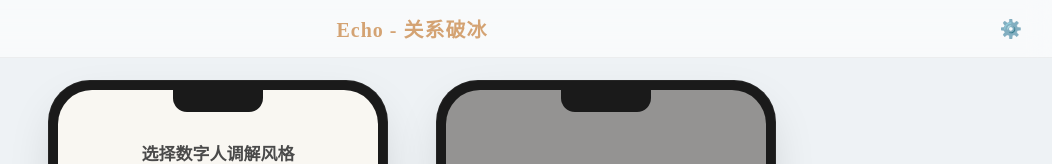
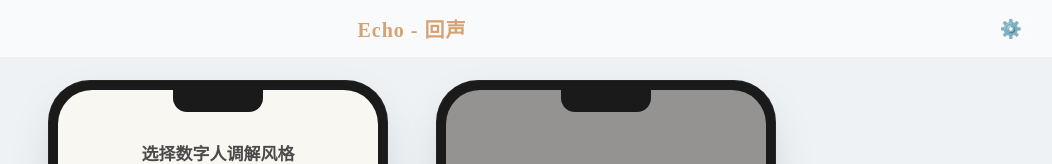
Before and after one commit to 15936604175/echo, a React (Vite) app: page / in a window 1280 px wide. Shown: the top 164 px of the page, without its empty margins (228-1280 px from the left). Built offline with nearby package versions, Linux system fonts and the light colour scheme.

Commit message:
chore: rename to 回声 (Echo)

```diff
--- a/index.html
+++ b/index.html
@@ -3,7 +3,7 @@
   <head>
     <meta charset="UTF-8" />
     <meta name="viewport" content="width=device-width, initial-scale=1.0" />
-    <title>Echo - 关系破冰</title>
+    <title>Echo - 回声</title>
   </head>
   <body>
     <div id="root"></div>
--- a/package.json
+++ b/package.json
@@ -1,5 +1,5 @@
 {
-  "name": "echo-icebreaker",
+  "name": "echo",
   "private": true,
   "version": "0.0.0",
   "type": "module",
--- a/src/components/layout/AppHeader.tsx
+++ b/src/components/layout/AppHeader.tsx
@@ -14,7 +14,7 @@ export function AppHeader() {
   return (
     <>
       <header className="app-header">
-        <h1 className="app-title">Echo - 关系破冰</h1>
+        <h1 className="app-title">Echo - 回声</h1>
         <div className="header-actions">
           <button
             className="btn btn-icon"
```
